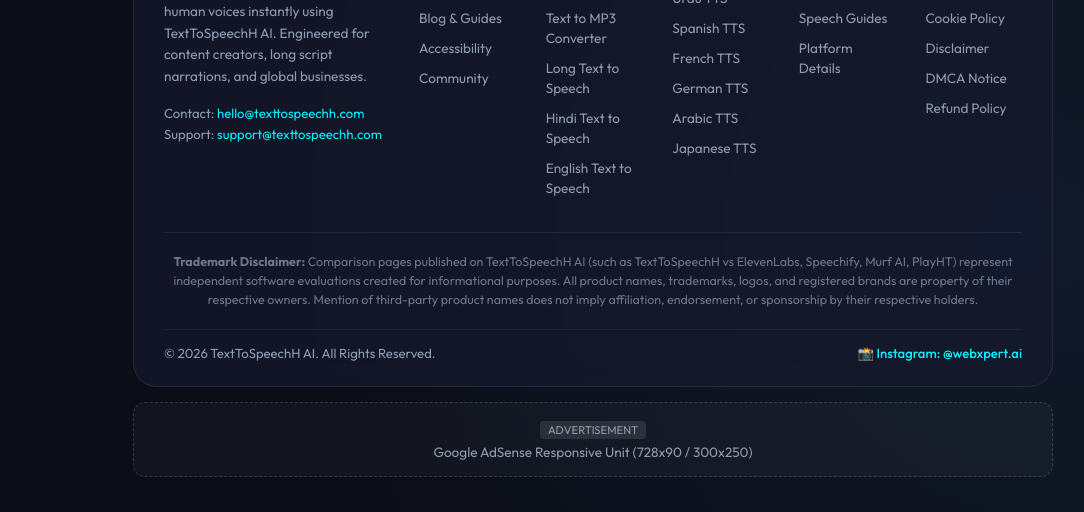
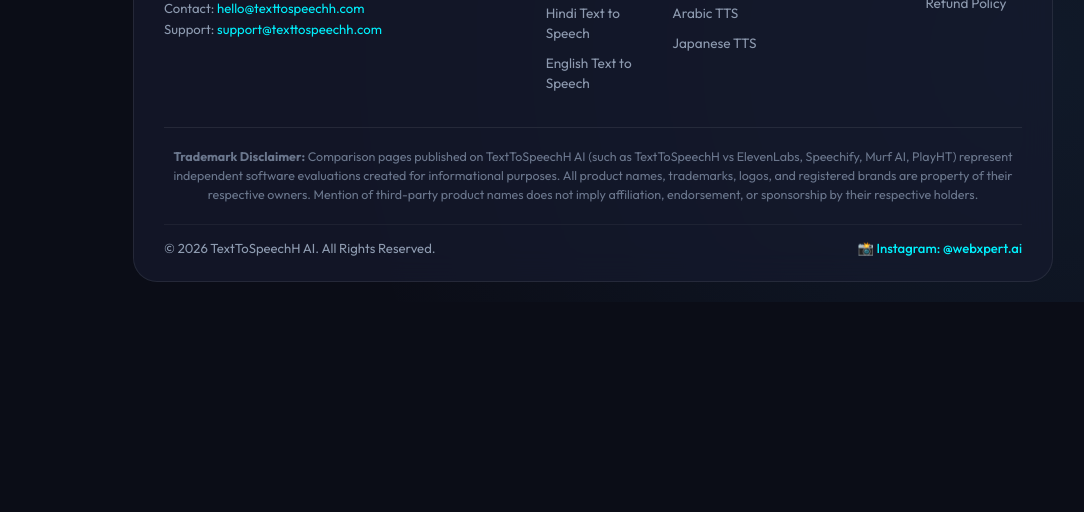
Before and after one commit to monisayshs/texttospeechh, a website: page public/index.html in a window 1280 px wide. Shown: the part 1338-1850 px from the top of the page, without its empty margins (47-1131 px from the left). After the commit the page ends 1640 px from the top, so only its background shows below. Drawn offline with Linux system fonts and the light colour scheme.

Commit message:
refactor(adsense): Remove manual AdSense placeholder containers and CSS in favor of Auto Ads

```diff
--- a/public/index.html
+++ b/public/index.html
@@ -130,13 +130,6 @@
     </nav>
   </div>
 
-  <!-- Top AdSense Placeholder -->
-  <div class="adsense-slot top-ad" id="ad-slot-top">
-    <div class="ad-placeholder">
-      <span class="ad-badge">Advertisement</span>
-      <p>Google AdSense Banner Space (Responsive 728x90 / 320x100)</p>
-    </div>
-  </div>
 
   <div class="app-container">
     <!-- Header with Official Logo Emblem -->
@@ -423,13 +416,6 @@
       </div>
     </footer>
 
-    <!-- Bottom AdSense Placeholder -->
-    <div class="adsense-slot bottom-ad" id="ad-slot-bottom">
-      <div class="ad-placeholder">
-        <span class="ad-badge">Advertisement</span>
-        <p>Google AdSense Responsive Unit (728x90 / 300x250)</p>
-      </div>
-    </div>
 
     <!-- Cookie Consent Banner for GDPR & AdSense Compliance -->
     <div class="cookie-banner hidden" id="cookie-banner">
--- a/public/style.css
+++ b/public/style.css
@@ -115,36 +115,6 @@
   color: var(--accent-cyan);
 }
 
-/* AdSense Banners */
-.adsense-slot {
-  width: 100%;
-  max-width: 920px;
-  margin: 15px 0;
-}
-
-.ad-placeholder {
-  background: rgba(255, 255, 255, 0.03);
-  border: 1px dashed rgba(255, 255, 255, 0.15);
-  border-radius: 12px;
-  padding: 15px;
-  text-align: center;
-  position: relative;
-}
-
-.ad-badge {
-  font-size: 0.7rem;
-  text-transform: uppercase;
-  background: rgba(255, 255, 255, 0.1);
-  padding: 2px 8px;
-  border-radius: 4px;
-  color: var(--text-muted);
-}
-
-.ad-placeholder p {
-  font-size: 0.85rem;
-  color: var(--text-muted);
-  margin-top: 5px;
-}
 
 /* App Container */
 .app-container {
--- a/scratch/audit_adsense.js
+++ b/scratch/audit_adsense.js
@@ -36,7 +36,7 @@
     { name: '10. Top Utility Navigation Bar present', test: html.includes('class="top-utility-bar"') },
     { name: '11. Multi-column SaaS Footer present', test: html.includes('class="saas-footer"') },
     { name: '12. Copyright statement present with current year', test: html.includes('© 2026 TextToSpeechH AI') },
-    { name: '13. AdSense Slots / Responsive Units placed', test: html.includes('adsense-slot') },
+    { name: '13. Manual AdSense Placeholder Slots Removed (Auto Ads Ready)', test: !html.includes('adsense-slot') },
     { name: '14. Independent Trademark Disclaimer Box present', test: html.includes('Trademark Disclaimer') },
     { name: '15. Original Core Value Proposition & Tool Controls', test: html.includes('Free AI Voice Generator') },
     { name: '16. Feature Cards (Long Queue, File Import, MP3 Export)', test: html.includes('feature-card') },
```
